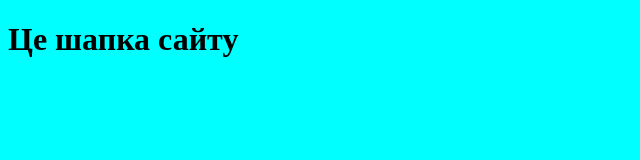
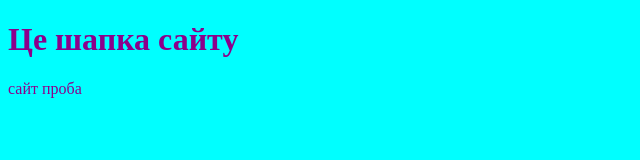
Before and after one commit to Zoriana-Trus/project-resume, a plain HTML site: page index.html in a window 1280 px wide. Shown: the whole page, without its empty margins (0-640 px from the left). Drawn offline with Linux system fonts and the light colour scheme.

Commit message:
змінили колір тексту

```diff
--- a/css/style.css
+++ b/css/style.css
@@ -1,4 +1,4 @@
 body {
     background-color: cyan;
-    color: 2a2a2a;
+    color: darkmagenta;
 }
--- a/index.html
+++ b/index.html
@@ -8,6 +8,7 @@
 </head>
 <body>
     <h1> Це шапка сайту</h1>
+    <p> сайт проба</p>
 
 </body>
 </html>
```
